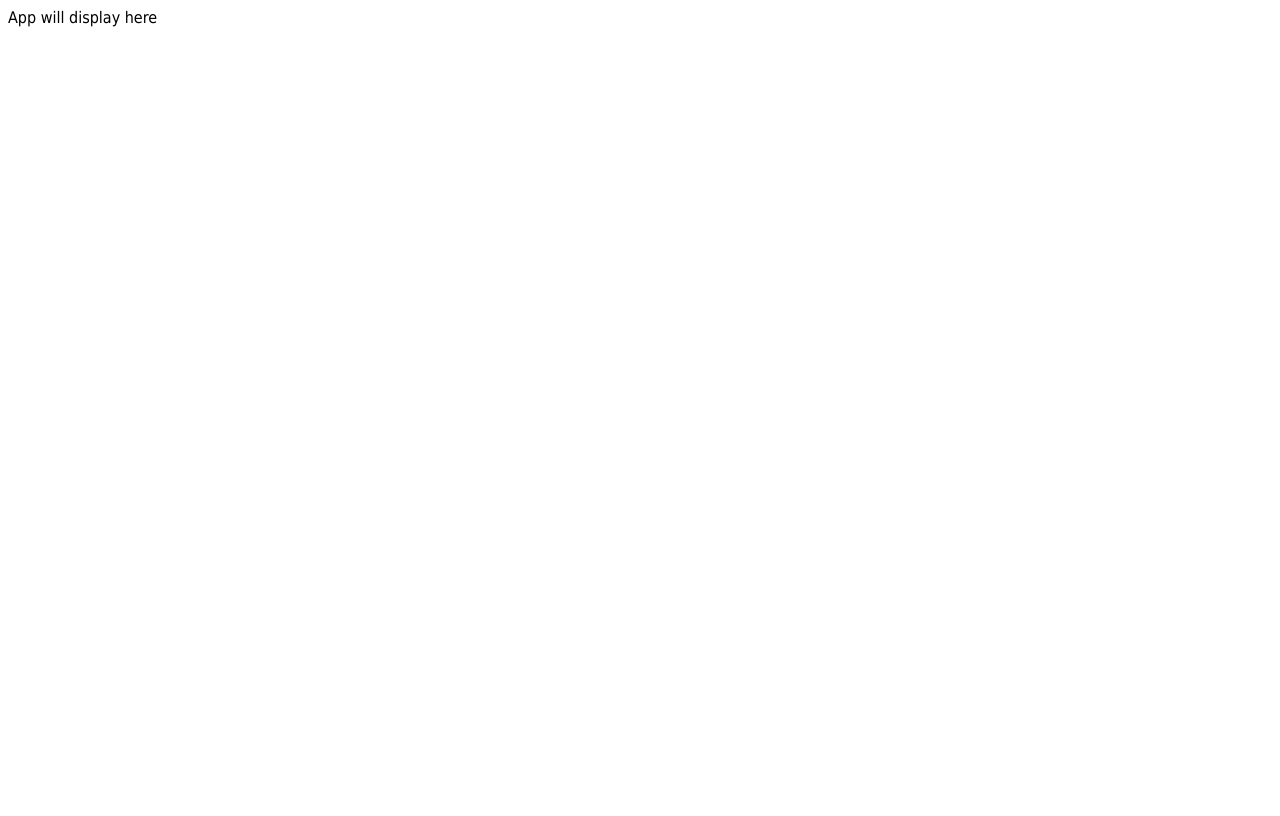
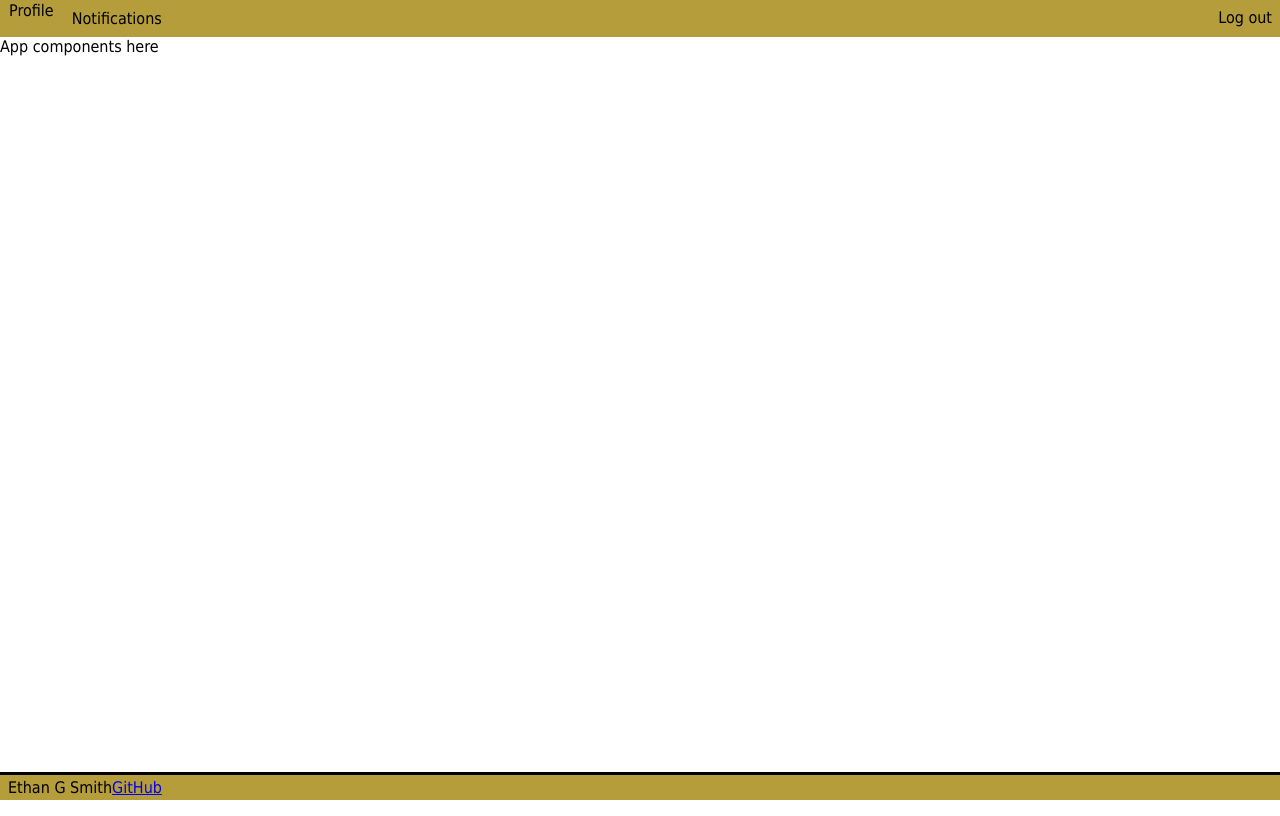
Before and after one commit to JJHuse/startup, a React (Vite) app: page / in a window 1280 px wide. Built offline with nearby package versions, Linux system fonts and the light colour scheme.

Commit message:
Restructure 4: App now has header and footer, mostly styled as wanted

```diff
--- a/src/app.css
+++ b/src/app.css
@@ -8,6 +8,11 @@
 
 * {
     font-family: Tahoma, Sans-serif;
+}
+
+#charybdis{
+    margin: 0;
+    padding: 0;
 }
 
 button {
@@ -101,8 +106,12 @@ footer{
     width:100%;
 }
 
+body{
+    margin:0;
+}
+
 .body {
-    width: 100%;
+    width:100%;
     height:100vh;
     margin:0;
     display: flex;
@@ -150,6 +159,7 @@ footer{
     padding-left: 10px;
 }
 .header-nav{
+    box-sizing: border-box;
     display: flex;
     background-color: var(--primary-color);
     justify-content: space-between;
--- a/src/app.jsx
+++ b/src/app.jsx
@@ -2,5 +2,27 @@ import React from 'react';
 import './app.css';
 
 export default function App() {
-  return <div className='body bg-dark text-light'>App will display here</div>;
+  return <div id="charybdis" className='body'>
+    <header>
+        <nav class="header-nav">
+            <table class="topbar">
+                <td>
+                    <a class="topbar-link" href="userpage.html">Profile</a>
+                </td>
+                <td class="dropdown">
+                    <div class="topbar-link">Notifications</div>
+                    <div class="dropdown-content">
+                        <a href="partnerpage.html">Granddaddy Space inspired someone today!</a>
+                    </div>
+                </td>
+            </table>
+            <a class="top-right topbar-link" onclick="logout();">Log out</a>
+        </nav>
+    </header>
+    <main>App components here</main>
+    <footer>
+        <span class="text-reset">Ethan G Smith</span>
+        <a href="https://github.com/JJHuse/startup">GitHub</a>
+    </footer>
+    </div>;
 }
```
